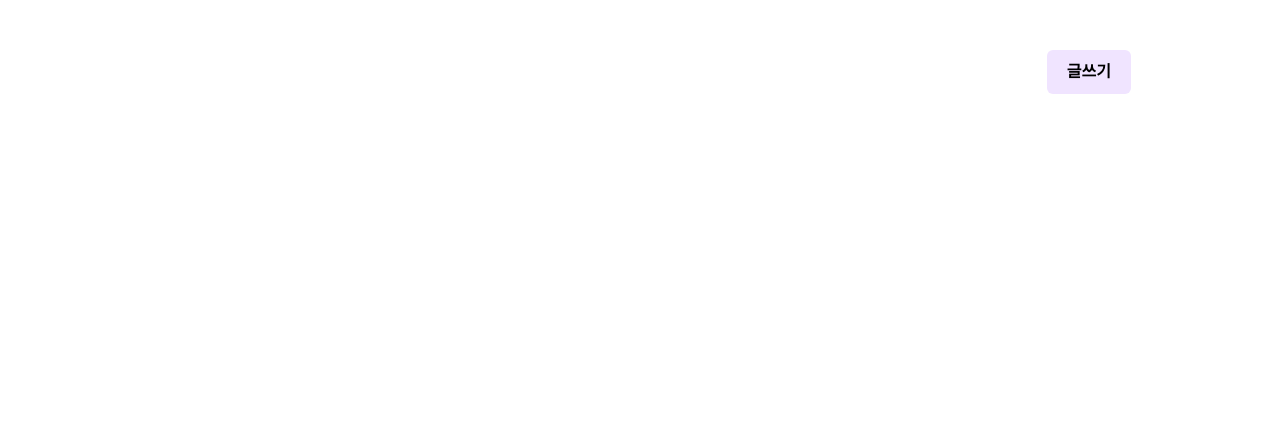
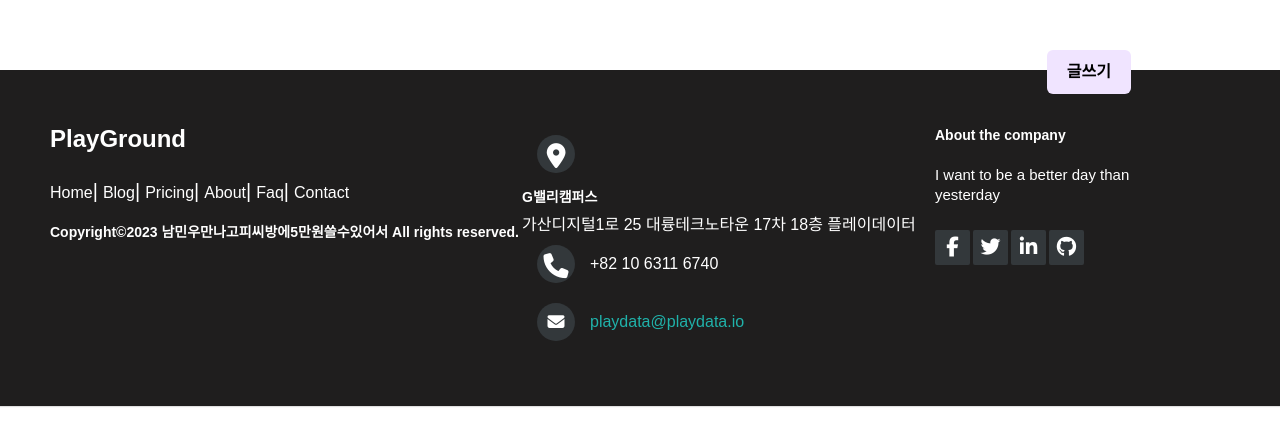
Before and after one commit to jaynamm/playground-react, a React (Create React App) app: page /notice in a window 1280 px wide. Shown: the part 268-714 px from the top of the page. Built offline with nearby package versions, Linux system fonts and the light colour scheme; no server answers.

Commit message:
Refactor: Footer 추가

```diff
--- a/src/pages/Notice.js
+++ b/src/pages/Notice.js
@@ -5,6 +5,7 @@ import { Link } from "react-router-dom";
 import { useNavigate } from 'react-router-dom';
 import '../styles/Notice/Notice.css';
 import Moment from "react-moment";
+import Footer from "../components/Base/Footer";
 
 const Notice = () =>  {
 
@@ -72,6 +73,7 @@ const Notice = () =>  {
             </table> <br />
             <Link to="write"><button type="button" class="btn btn-primary-notice">글쓰기</button></Link>
         </div>
+        <Footer />
         </div>
 
 
```
